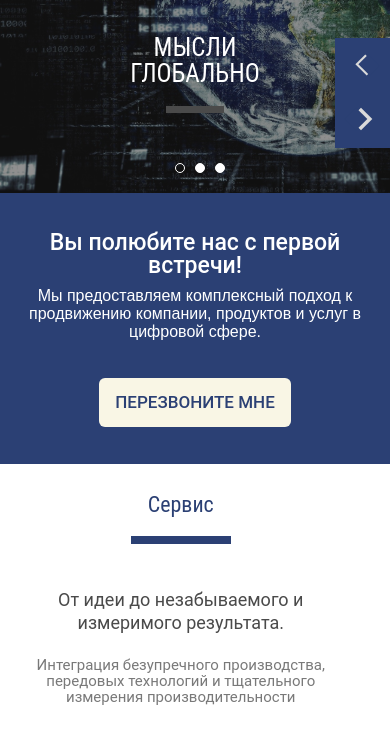
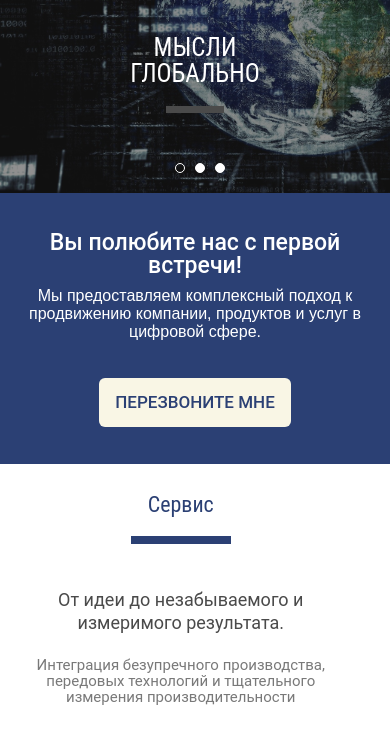
Before and after one commit to AnastasiaGolovanich/homework-1-1-3, a plain HTML site: page index.html in a window 390 px wide. Shown: the part 83-823 px from the top of the page. Drawn offline with nearby package versions, Linux system fonts and the light colour scheme.

Commit message:
upd modile arrow

```diff
--- a/css/components/responsive.css
+++ b/css/components/responsive.css
@@ -648,7 +648,7 @@
         padding-top: 33px;
         padding-bottom: 20px;
     }
-    .arrow{
+    .group_3 .arrow{
         display: none;
     }
     .promo {
```
